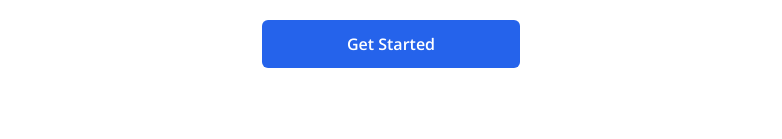
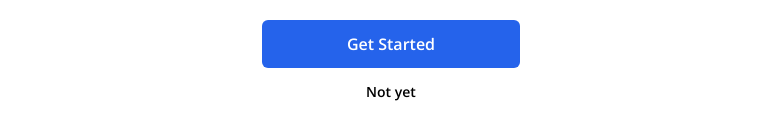
Before and after one commit to gabbytb/cowrywise, a React (Create React App) app: page / in a window 1280 px wide. Shown: the part 2429-2568 px from the top of the page, without its empty margins (249-1031 px from the left). Built offline with nearby package versions, Linux system fonts and the light colour scheme; a web font is replaced by a local one.

Commit message:
Commit pushed

```diff
--- a/src/sections/HomeSectionThree.jsx
+++ b/src/sections/HomeSectionThree.jsx
@@ -47,7 +47,7 @@ const HomeSectionThree = () => {
                         <div className="flex flex-col justify-center items-center">
                             <h3>Ready to start investing?</h3>
                             <ButtonLink linkURL="https://cowrywise.com/choose-account" label="Get Started" />
-                            <Button label="Not yet" />
+                            <Button label="Not yet" bgColor="bg-transparent" textColor="text-black" />
                         </div>
                     </div>
                 </div>
```
